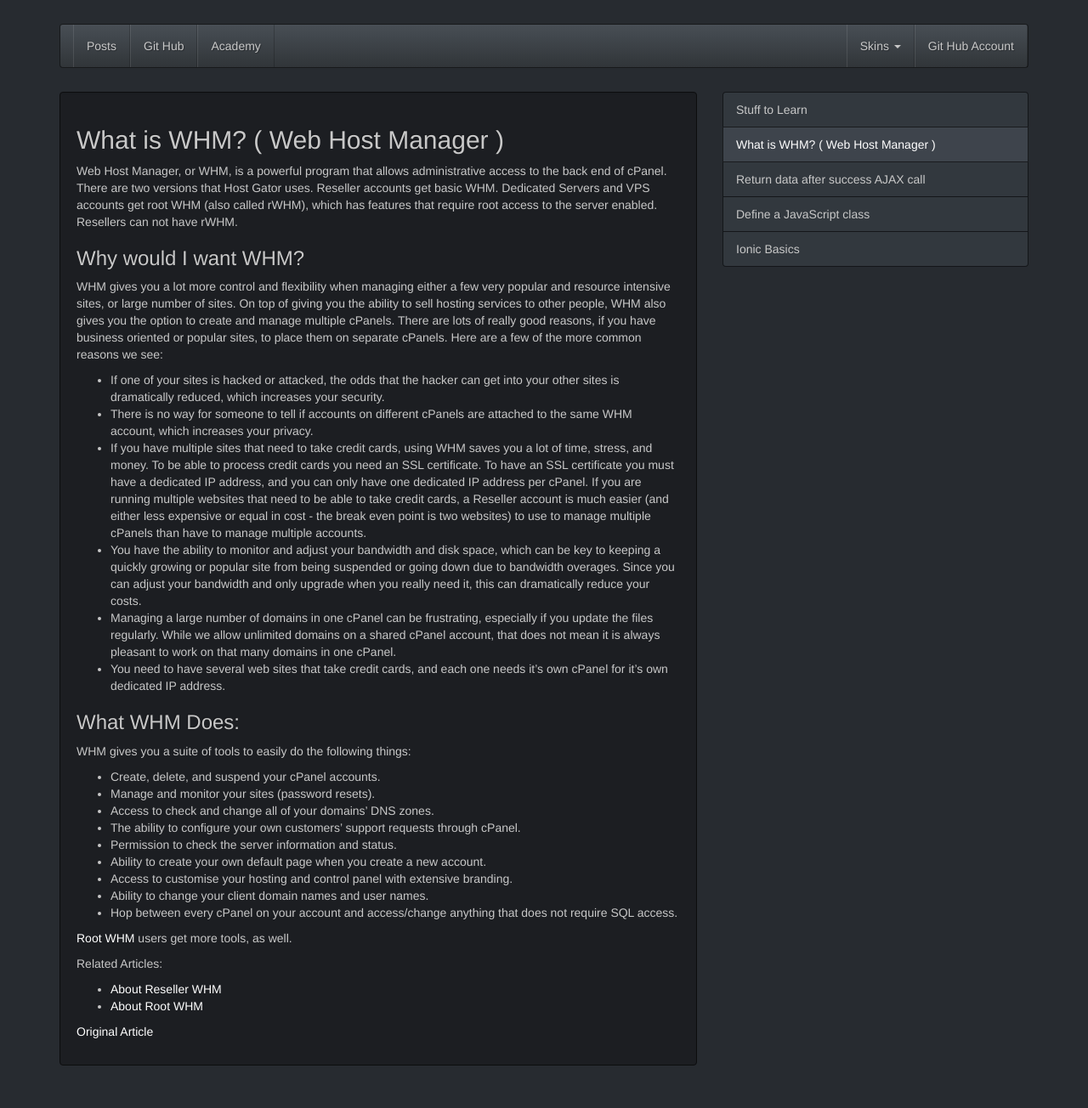
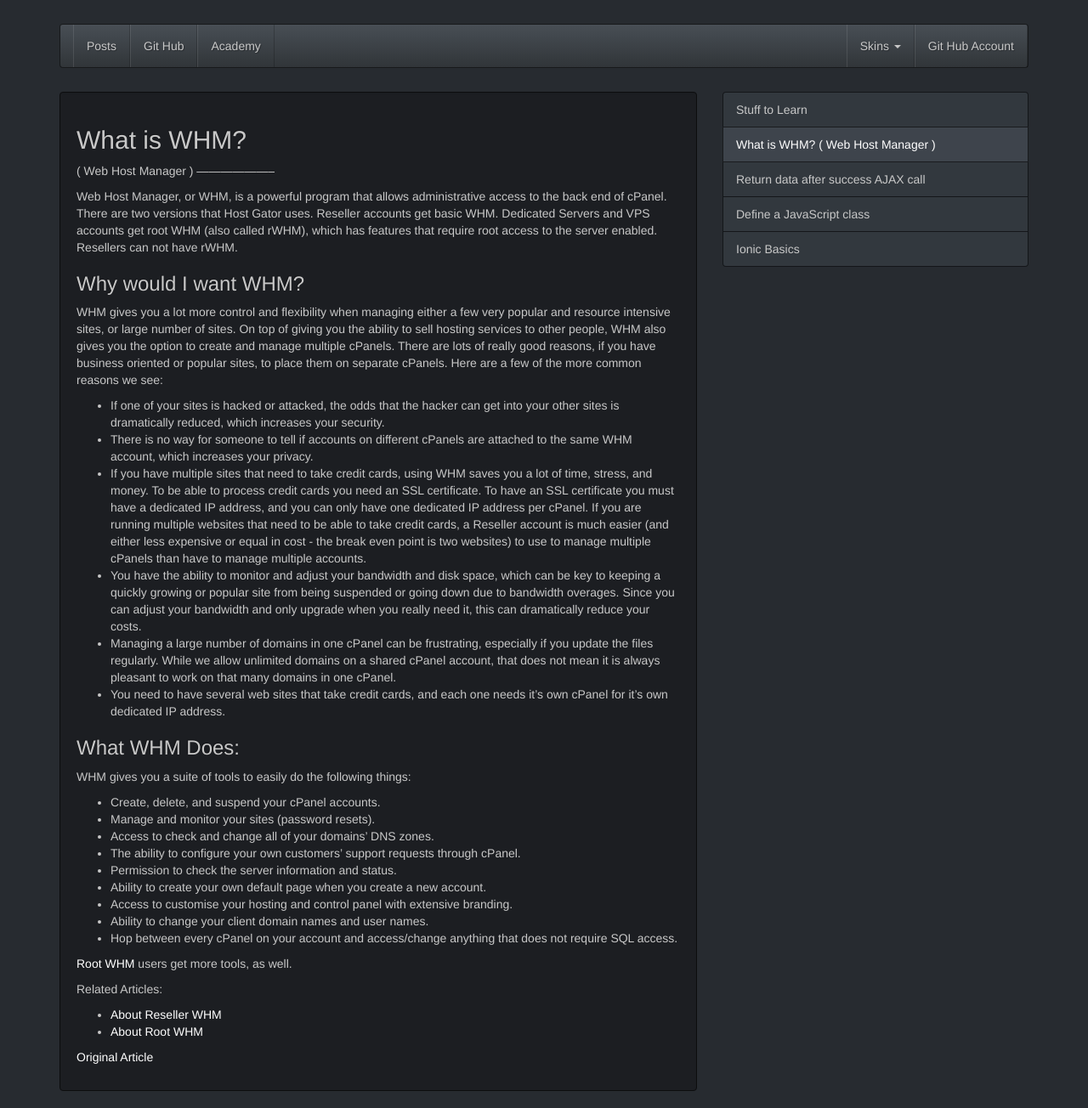
Before and after one commit to donvercety/donvercety.github.io, a Jekyll site: the page built from _posts/2014-12-26-whm.md, in a window 1280 px wide. Shown: the whole page at 85% size. Built offline with Jekyll 4.4.1, drawn with Linux system fonts in a browser that asks for light colours; nearby versions of some CDN libraries; before the commit the page ends 1274 px from its top, so only the background shows below that.

Commit message:
Update 2014-12-26-whm.md

```diff
--- a/_posts/2014-12-26-whm.md
+++ b/_posts/2014-12-26-whm.md
@@ -12,8 +12,10 @@ description: >
   access to the server enabled. Resellers can not have rWHM.
 ---
 
-What is WHM? ( Web Host Manager )
--------------------------------
+What is WHM?
+------------
+( Web Host Manager )
+--------------------
 
 Web Host Manager, or WHM, is a powerful program that allows administrative access to the back end of cPanel. There are two versions that Host Gator uses. Reseller accounts get basic WHM. Dedicated Servers and VPS accounts get root WHM (also called rWHM), which has features that require root access to the server enabled. Resellers can not have rWHM.
 
```
